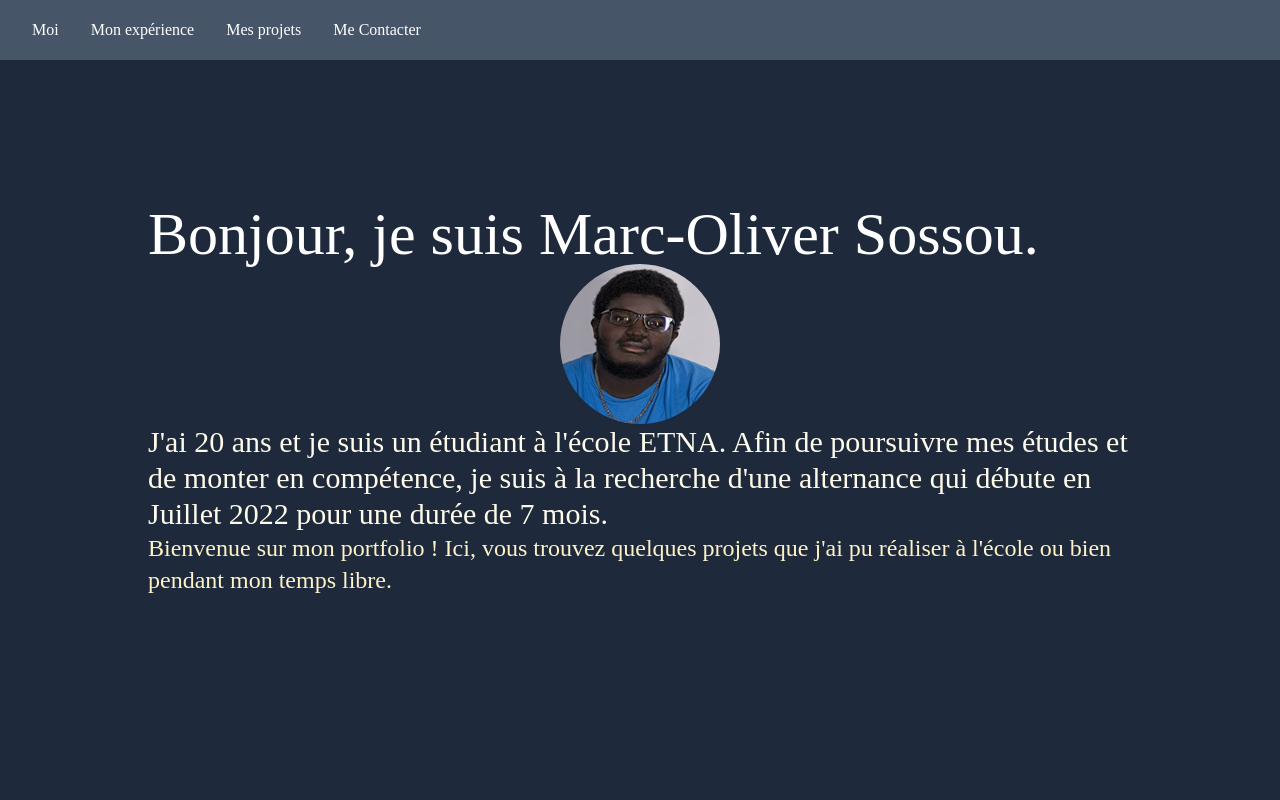
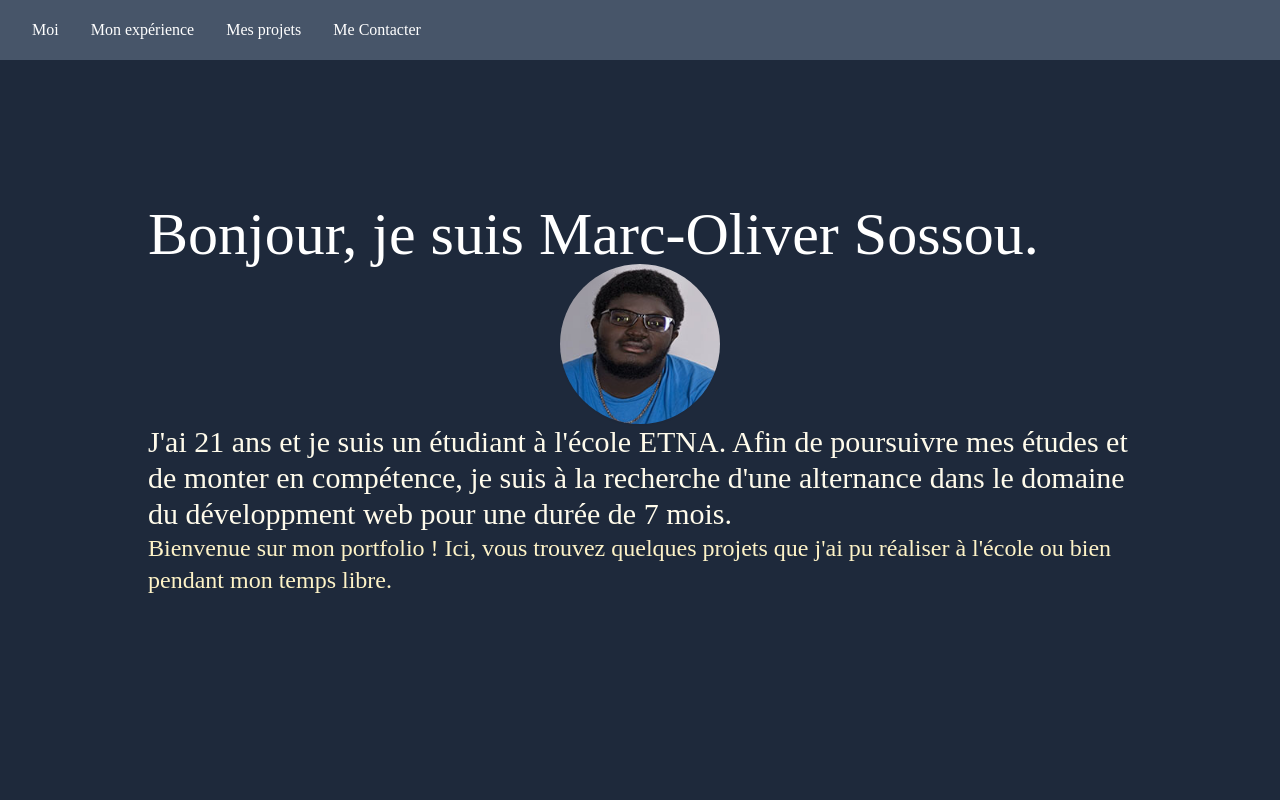
Before and after one commit to MarcOlivier91/portfolio-personnel, a React (Create React App) app: page / in a window 1280 px wide. Shown: the top 800 px of the page. Built offline with nearby package versions, Linux system fonts and the light colour scheme.

Commit message:
Update presentation

```diff
--- a/src/components/Home.jsx
+++ b/src/components/Home.jsx
@@ -10,9 +10,9 @@ const Home = () => {
               <span><img className='w-40 mx-auto rounded-full shadow-sm' src={Photo} alt="Visage de Marc-Olivier" /></span>
             </h1>
             <p className='font-light text-amber-50 text-3xl test-justify'>
-              J'ai 20 ans et je suis un étudiant à l'école ETNA.
+              J'ai 21 ans et je suis un étudiant à l'école ETNA.
               Afin de poursuivre mes études et de monter en compétence,
-              je suis à la recherche d'une alternance qui débute en Juillet 2022 pour une
+              je suis à la recherche d'une alternance dans le domaine du développment web pour une
               durée de 7 mois.
 
             </p>
```
